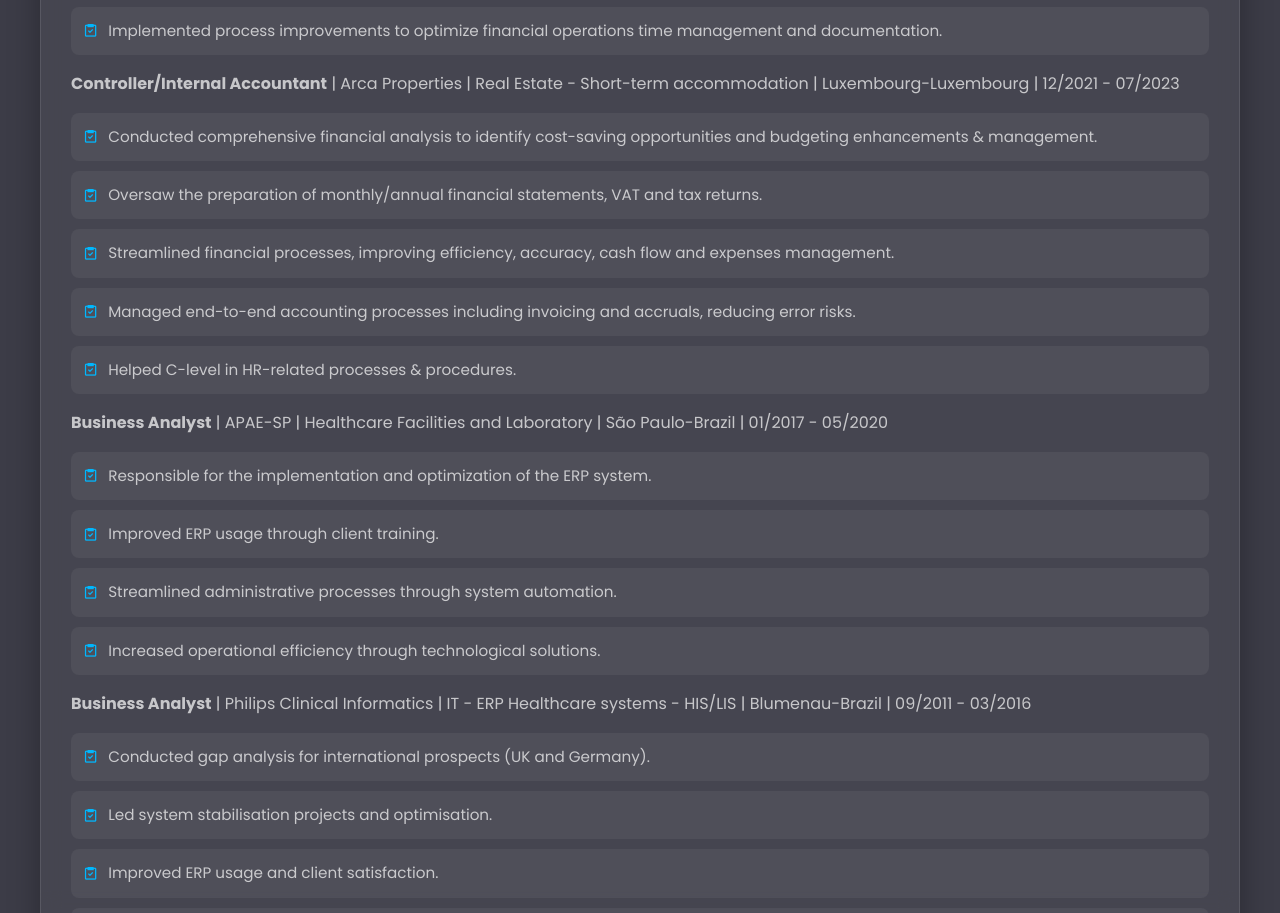
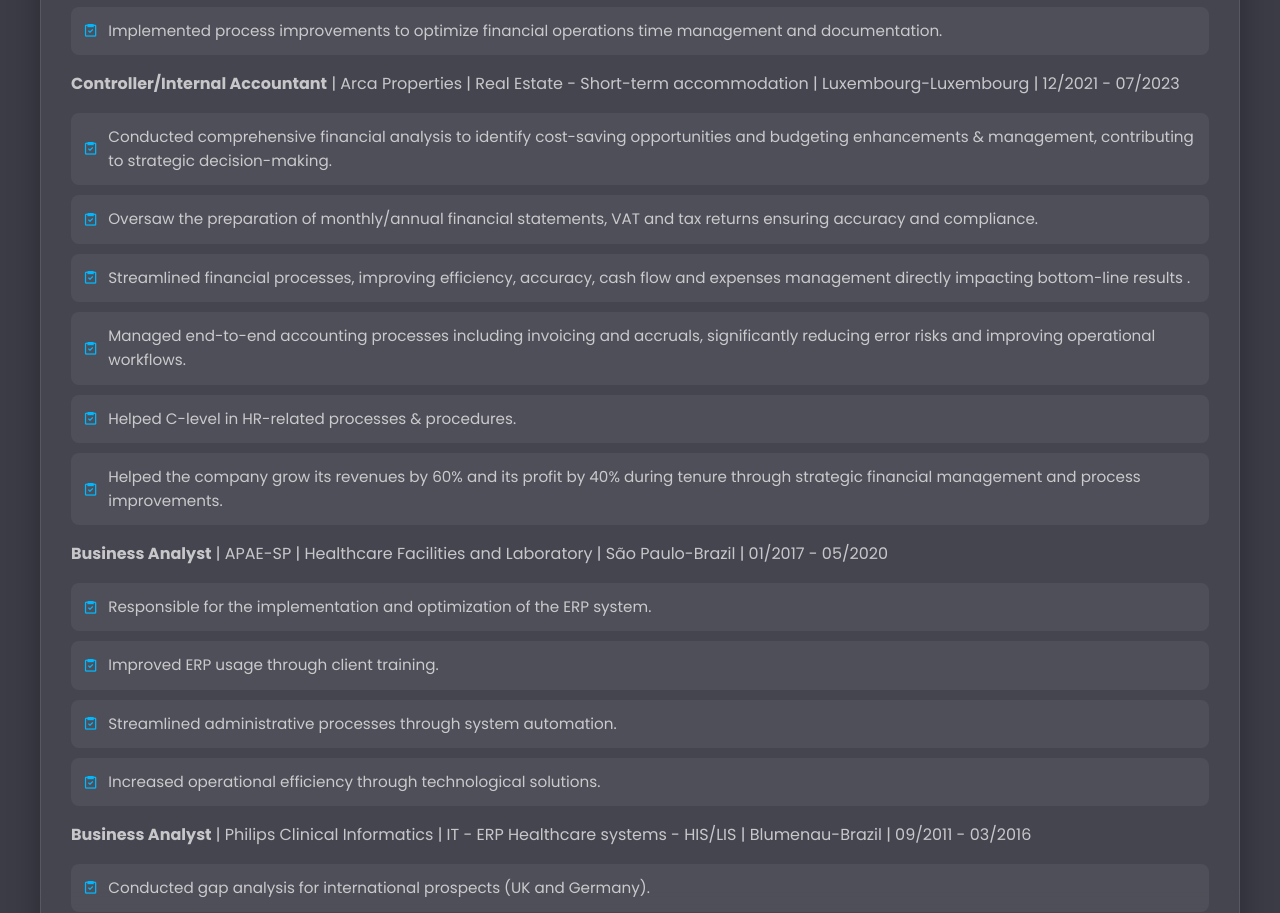
Before and after one commit to paulorbueno/Paulo_BUENO_Accountant_Controller_Finance_Manager, a plain HTML site: page index.html in a window 1280 px wide. Shown: the part 4464-5377 px from the top of the page. Drawn offline with nearby package versions, Linux system fonts and the light colour scheme; no server answers.

Commit message:
Update index.html

```diff
--- a/index.html
+++ b/index.html
@@ -453,11 +453,12 @@
             </ul>
             <p><strong>Controller/Internal Accountant</strong> | Arca Properties | Real Estate - Short-term accommodation | Luxembourg-Luxembourg | 12/2021 - 07/2023</p>
             <ul>
-                <li><i class='bx bx-task'></i>Conducted comprehensive financial analysis to identify cost-saving opportunities and budgeting enhancements & management.</li>
-                <li><i class='bx bx-task'></i>Oversaw the preparation of monthly/annual financial statements, VAT and tax returns.</li>
-                <li><i class='bx bx-task'></i>Streamlined financial processes, improving efficiency, accuracy, cash flow and expenses management.</li>
-                <li><i class='bx bx-task'></i>Managed end-to-end accounting processes including invoicing and accruals, reducing error risks.</li>
+                <li><i class='bx bx-task'></i>Conducted comprehensive financial analysis to identify cost-saving opportunities and budgeting enhancements & management, contributing to strategic decision-making.</li>
+                <li><i class='bx bx-task'></i>Oversaw the preparation of monthly/annual financial statements, VAT and tax returns ensuring accuracy and compliance.</li>
+                <li><i class='bx bx-task'></i>Streamlined financial processes, improving efficiency, accuracy, cash flow and expenses management directly impacting bottom-line results .</li>
+                <li><i class='bx bx-task'></i>Managed end-to-end accounting processes including invoicing and accruals, significantly reducing error risks and improving operational workflows.</li>
                 <li><i class='bx bx-task'></i>Helped C-level in HR-related processes & procedures.</li>
+                <li><i class='bx bx-task'></i>Helped the company grow its revenues by 60% and its profit by 40% during tenure through strategic financial management and process improvements.</li>
             </ul>
             <p><strong>Business Analyst</strong> | APAE-SP | Healthcare Facilities and Laboratory | São Paulo-Brazil | 01/2017 - 05/2020</p>
             <ul>
```
